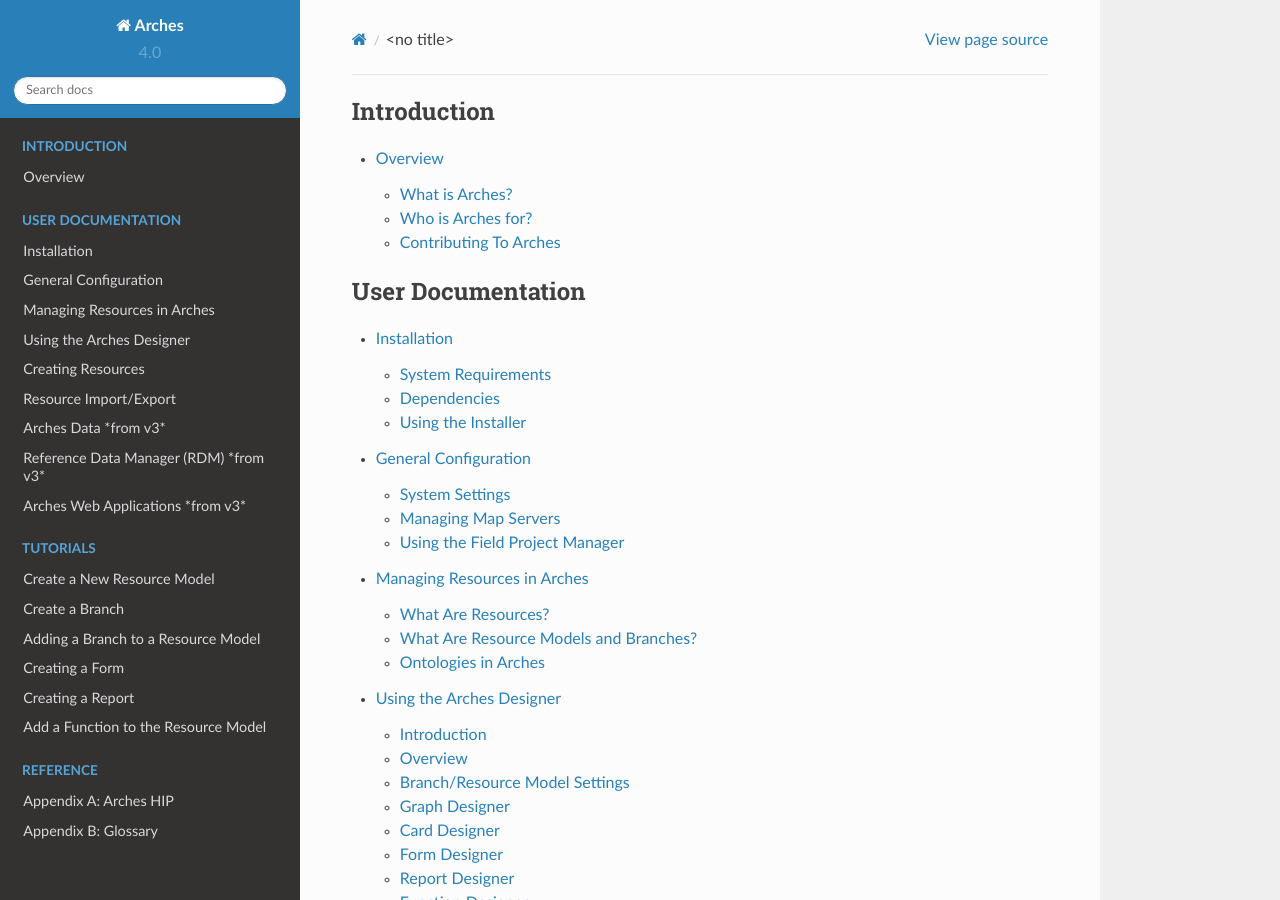
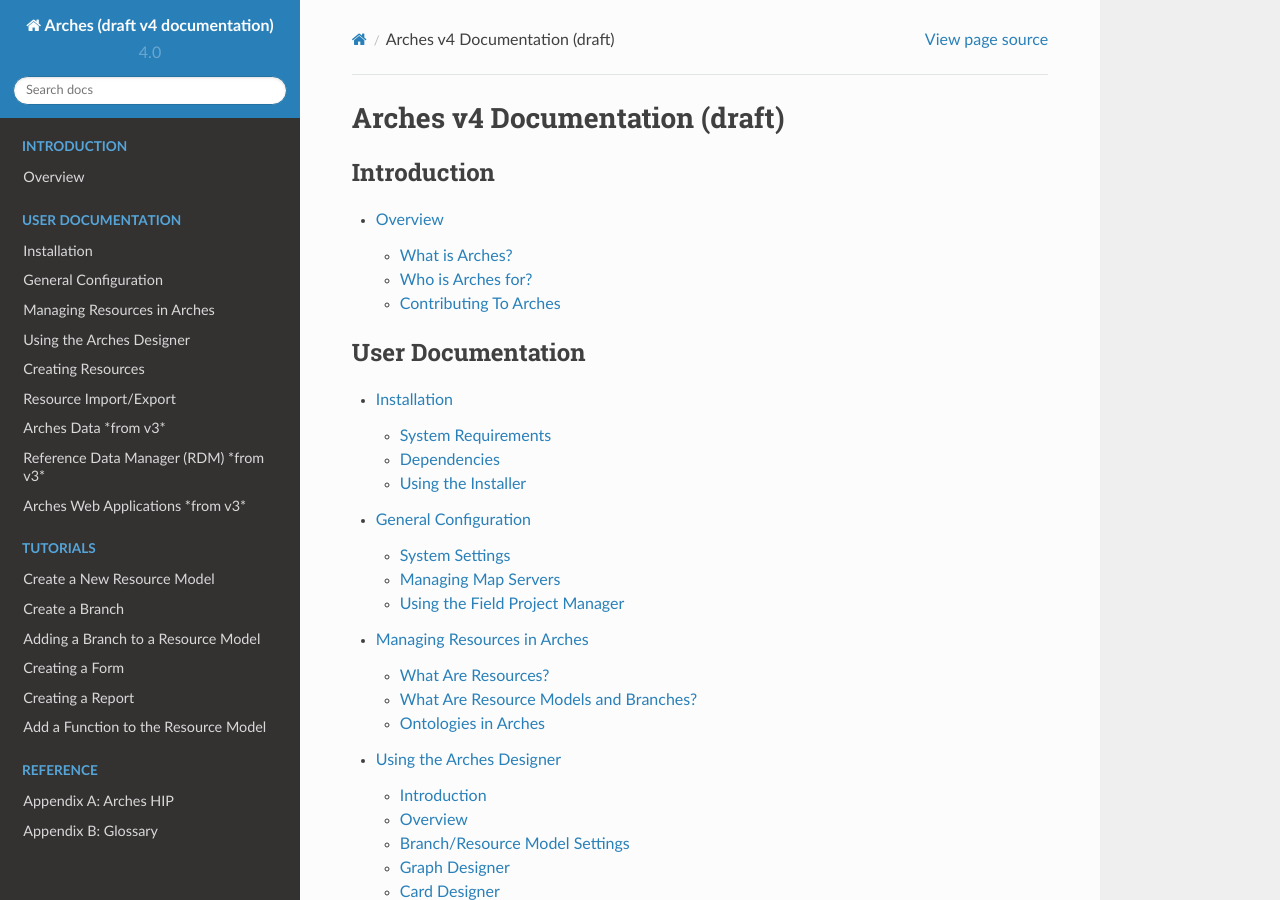
Before and after one commit to archesproject/arches-docs, a Sphinx documentation site: the page built from docs/index.txt, in a window 1280 px wide and 900 px high. Built offline with Sphinx 7.4.7 and the Read the Docs theme 2.0.0, drawn with Linux system fonts in a browser that asks for light colours.

Commit message:
add references to this being draft documentation, add beta tag to release

```diff
--- a/docs/conf.py
+++ b/docs/conf.py
@@ -45,7 +45,7 @@
 master_doc = 'index'
 
 # General information about the project.
-project = u'Arches'
+project = u'Arches (draft v4 documentation)'
 copyright = u'2015, Getty Conservation Institute and World Monuments Fund'
 author = u'Farallon Geographics, Inc.'
 
@@ -56,7 +56,7 @@
 # The short X.Y version.
 version = '4.0'
 # The full version, including alpha/beta/rc tags.
-release = '4.0'
+release = '4.0 (beta)'
 
 # The language for content autogenerated by Sphinx. Refer to documentation
 # for a list of supported languages.
@@ -100,7 +100,7 @@
 #keep_warnings = False
 
 # If true, `todo` and `todoList` produce output, else they produce nothing.
-todo_include_todos = False
+todo_include_todos = True
 
 
 # -- Options for HTML output ----------------------------------------------
--- a/docs/index.txt
+++ b/docs/index.txt
@@ -1,3 +1,6 @@
+###############################
+Arches v4 Documentation (draft)
+###############################
 
 .. toctree::
     :caption: Introduction
```
